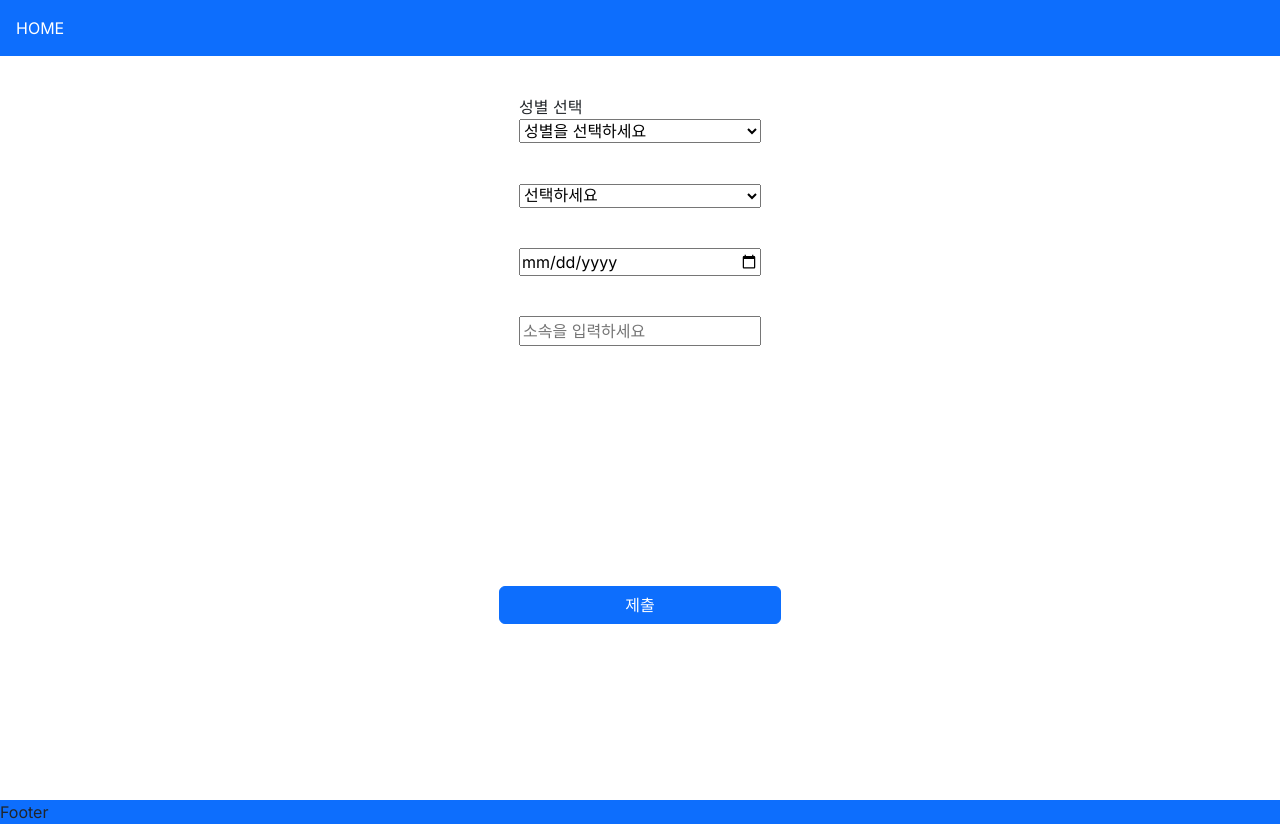
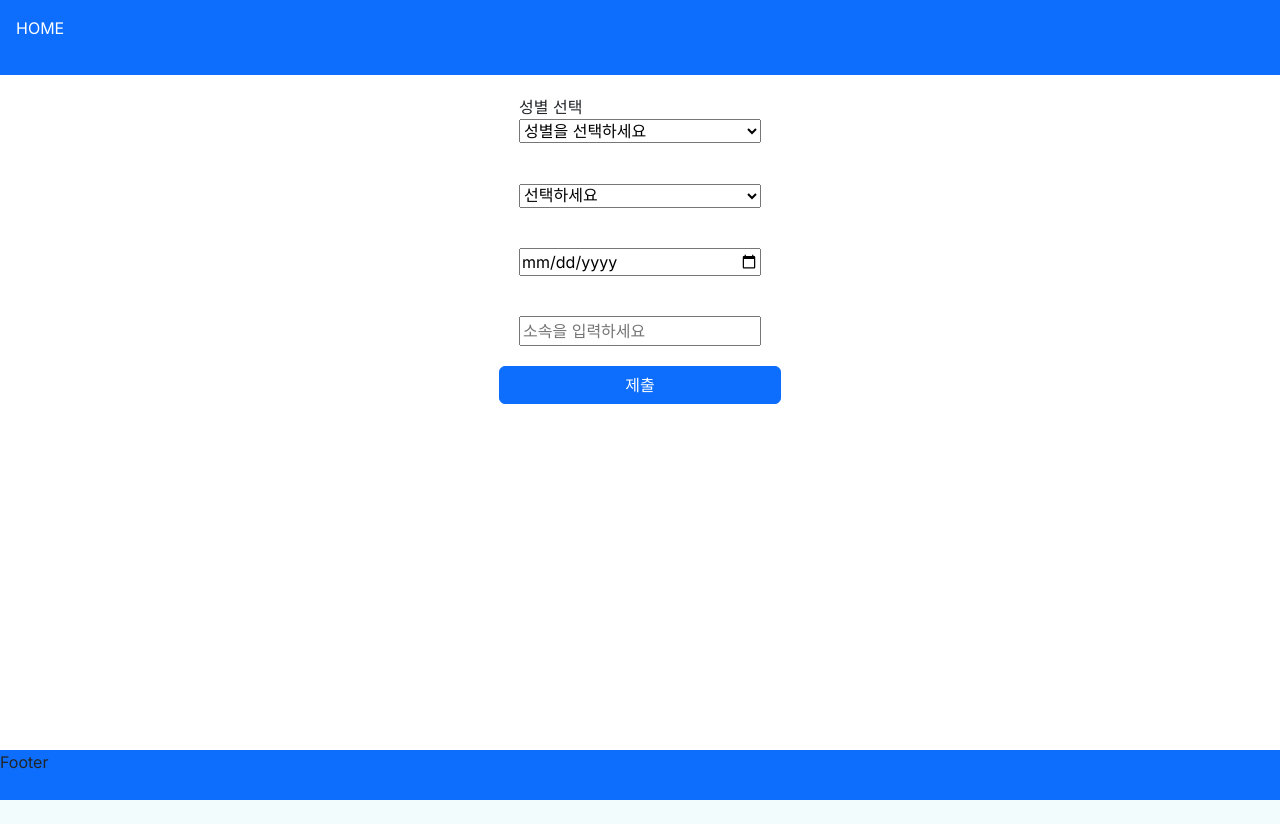
Before and after one commit to goodbyebada/BookSite, a Next.js app: page / in a window 1280 px wide. After the commit the page ends 800 px from the top, so only its background shows below. Built offline with nearby package versions, Linux system fonts and the light colour scheme.

Commit message:
레이아웃 구조화

```diff
--- a/src/components/containers/headerWrap.tsx
+++ b/src/components/containers/headerWrap.tsx
@@ -6,6 +6,7 @@
  * 사이즈에 따라 달라질 예정이다
  */
 "use client";
+import { HEADER_HEIGHT } from "@data/const";
 import Link from "next/link";
 import { useRouter } from "next/navigation";
 import { useState } from "react";
@@ -21,9 +22,8 @@ export default function HeaderWrap({
   };
   console.log("Header Wrap Reder");
   return (
-    <>
     <div className="header_wrapper">
-        <nav className={`header`}>
+      <nav className={`header`} style={{ height: HEADER_HEIGHT }}>
         <div className="d-flex text-white flex-row justify-content-between">
           <Link className="p-3 navbar-brand" href={"/"}>
             HOME
@@ -38,9 +38,10 @@ export default function HeaderWrap({
           </ul> */}
         </div>
       </nav>
+      <div className="main_content_area" style={{ paddingTop: HEADER_HEIGHT }}>
         {children}
+      </div>
       <footer className="footer">Footer</footer>
     </div>
-    </>
   );
 }
--- /dev/null
+++ b/src/data/const.ts
@@ -0,0 +1 @@
+export const HEADER_HEIGHT = "75px";
--- a/src/styles/globals.css
+++ b/src/styles/globals.css
@@ -1,21 +1,31 @@
-html {
-  margin: 0;
-  padding: 0;
-}
-
+html,
 body {
   margin: 0;
   padding: 0;
   height: 100%;
   background-color: rgb(242, 252, 252);
-  height: 100vh;
+}
+
+#root,
+#root > div {
+  height: 100%;
+}
+
+.header_wrapper {
+  height: 100%;
+}
+
+.main_content_area {
+  min-height: calc(100% - 50px);
+}
+
+.footer {
+  background-color: var(--bs-blue);
+  width: 100%;
+  height: 50px;
 }
 
 main {
-  position: relative;
-  padding-top: 75px;
-  height: 100%;
-  width: 100%;
   display: flex;
   justify-content: center;
   align-self: center;
@@ -30,11 +40,10 @@ main {
 }
 
 .test {
-  height: 500px;
+  min-height: 40vh;
   text-align: center;
   background: rgb(155, 195, 155);
   border-style: solid;
-
   border-color: rgb(0, 0, 0);
 }
 
@@ -92,24 +101,13 @@ a {
 
 .header {
   z-index: 10;
-  /* position: sticky; */
   position: fixed;
   top: 0;
-  /* width: 100vw; */
   box-sizing: border-box;
-
   backdrop-filter: blur(5px);
   background-color: var(--bs-blue);
 }
 
-.header_wrapper {
-  height: 100%;
-}
-
-.footer {
-  background-color: var(--bs-blue);
-  width: 100%;
-}
 nav {
   width: 100%;
   flex-wrap: wrap;
```
Also changed, not shown: src/components/containers/aboutBook/detail/DetailNav.tsx (+3 -6 lines). Lines whose indentation alone changed are shown as unchanged.
